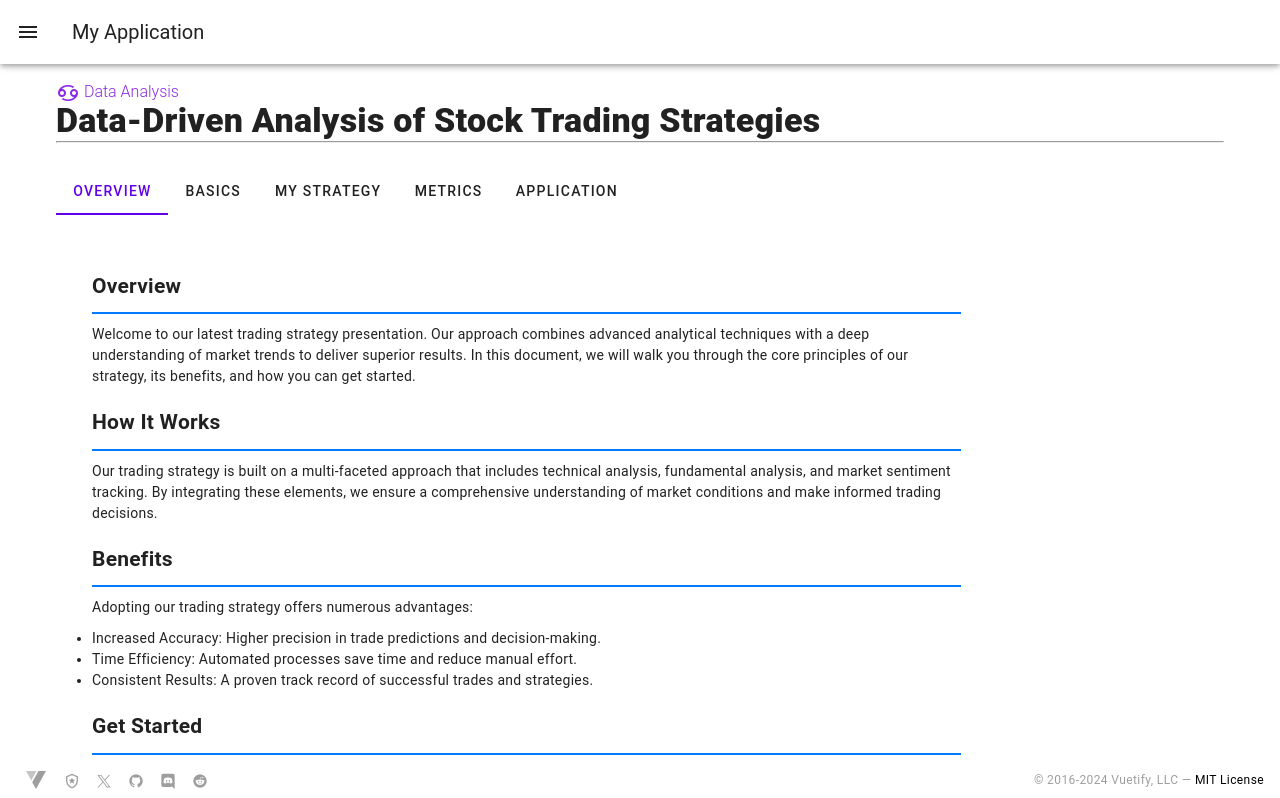
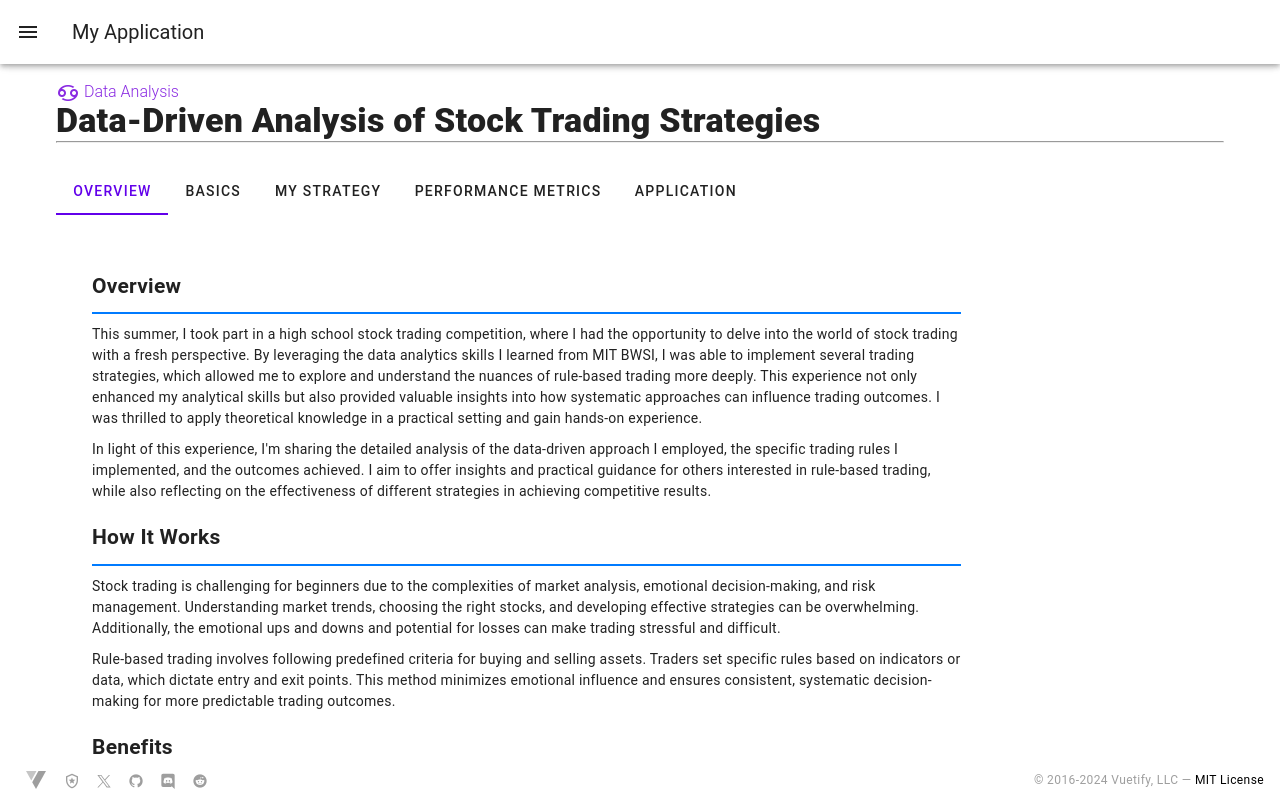
Before and after one commit to frostfyre01/Healthcare-AI, a Vue app: page /trading-analysis in a window 1280 px wide. Shown: the top 798 px of the page. Built offline with nearby package versions, Linux system fonts and the light colour scheme.

Commit message:
add content

```diff
--- a/src/components/trading/trading-basics.vue
+++ b/src/components/trading/trading-basics.vue
@@ -2,27 +2,34 @@
    <div class="container">
         <div class="section">
             <h2>Basics</h2>
-            <p>Welcome to our latest trading strategy presentation. Our approach combines advanced analytical techniques with a deep understanding of market trends to deliver superior results. In this document, we will walk you through the core principles of our strategy, its benefits, and how you can get started.</p>
+            <p>The goal of a successful trading strategy is to achieve consistent profitability over time. Evaluating a trading strategy involves various factors. Here, I will focus on the fundamentals: Backtesting, Performance Metrics and Optimization.</p>
         </div>
 
         <div class="section">
-            <h2>How It Works</h2>
-            <p>Our trading strategy is built on a multi-faceted approach that includes technical analysis, fundamental analysis, and market sentiment tracking. By integrating these elements, we ensure a comprehensive understanding of market conditions and make informed trading decisions.</p>
+            <h2>Backtesting</h2>
+            <p>Backtesting is the process of testing a trading strategy using historical market data to evaluate its effectiveness and performance.</p>
         </div>
 
         <div class="section">
-            <h2>Benefits</h2>
-            <p>Adopting our trading strategy offers numerous advantages:</p>
-            <ul>
-                <li>Increased Accuracy: Higher precision in trade predictions and decision-making.</li>
-                <li>Time Efficiency: Automated processes save time and reduce manual effort.</li>
-                <li>Consistent Results: A proven track record of successful trades and strategies.</li>
-            </ul>
+            <h2>Performance Metrics</h2>
+            <p>Here are some key metrics for evaluating a strategy:</p>
+            <div style="margin-left: 30px;">
+                <ul>
+                    <li>Return on Investment (ROI): Measures the percentage gain or loss relative to the initial investment.</li>
+                    <li>Gross Profit: the sum of all profits from winning trades.</li>
+                    <li>Gross Loss: the sum of all losses from losing trades.</li>
+                    <li>Profit Factor: The ratio of gross profits to gross losses, indicating overall profitability.</li>
+                    <li>Maximum Drawdown: Indicates the largest peak-to-trough decline in equity during a specific period.</li>
+                    <li>Total Trade Number: The count of all executed trades within a specific period, reflecting trading activity.</li>
+                    <li>Win/Loss Ratio: Compares the number of winning trades to losing trades.</li>
+                    <li>Average Trade Profit/Loss: Calculates the average profit or loss per trade.</li>
+                </ul>
+            </div>
         </div>
 
         <div class="section">
-            <h2>Get Started</h2>
-            <p>Ready to elevate your trading game? Follow the link below to get started with our trading strategy and discover how it can transform your trading experience.</p>
+            <h2>Optimization</h2>
+            <p>Adjust and refine the strategy parameters to improve performance, but avoid overfitting to historical data, which can lead to poor future performance.</p>
             <v-btn color="primary" @click="handleButtonClick">Learn More</v-btn>
         </div>
     </div>
@@ -32,7 +39,7 @@
 export default {
   methods: {
     handleButtonClick() {
-        this.$emit('change-tab', 'basics');
+        this.$emit('change-tab', 'mystrategy');
     }
   }
 }
--- a/src/components/trading/trading-overview.vue
+++ b/src/components/trading/trading-overview.vue
@@ -2,27 +2,29 @@
    <div class="container">
         <div class="section">
             <h2>Overview</h2>
-            <p>Welcome to our latest trading strategy presentation. Our approach combines advanced analytical techniques with a deep understanding of market trends to deliver superior results. In this document, we will walk you through the core principles of our strategy, its benefits, and how you can get started.</p>
+            <p>This summer, I took part in a high school stock trading competition, where I had the opportunity to delve into the world of stock trading with a fresh perspective. By leveraging the data analytics skills I learned from MIT BWSI, I was able to implement several trading strategies, which allowed me to explore and understand the nuances of rule-based trading more deeply. This experience not only enhanced my analytical skills but also provided valuable insights into how systematic approaches can influence trading outcomes. I was thrilled to apply theoretical knowledge in a practical setting and gain hands-on experience. </p>
+            <p>In light of this experience, I'm sharing the detailed analysis of the data-driven approach I employed, the specific trading rules I implemented, and the outcomes achieved. I aim to offer insights and practical guidance for others interested in rule-based trading, while also reflecting on the effectiveness of different strategies in achieving competitive results.</p>
         </div>
 
         <div class="section">
             <h2>How It Works</h2>
-            <p>Our trading strategy is built on a multi-faceted approach that includes technical analysis, fundamental analysis, and market sentiment tracking. By integrating these elements, we ensure a comprehensive understanding of market conditions and make informed trading decisions.</p>
+            <p>Stock trading is challenging for beginners due to the complexities of market analysis, emotional decision-making, and risk management. Understanding market trends, choosing the right stocks, and developing effective strategies can be overwhelming. Additionally, the emotional ups and downs and potential for losses can make trading stressful and difficult.</p>
+            <p>Rule-based trading involves following predefined criteria for buying and selling assets. Traders set specific rules based on indicators or data, which dictate entry and exit points. This method minimizes emotional influence and ensures consistent, systematic decision-making for more predictable trading outcomes.</p>
         </div>
 
         <div class="section">
             <h2>Benefits</h2>
-            <p>Adopting our trading strategy offers numerous advantages:</p>
-            <ul>
-                <li>Increased Accuracy: Higher precision in trade predictions and decision-making.</li>
-                <li>Time Efficiency: Automated processes save time and reduce manual effort.</li>
-                <li>Consistent Results: A proven track record of successful trades and strategies.</li>
-            </ul>
+            <p>Here are a few benefits of rule-based trading:</p>
+            <div style="margin-left: 30px;">
+                <ul>
+                    <li>Consistency: Adheres to predefined criteria, reducing emotional decision-making, avoiding impulsive trades.</li>
+                    <li>Backtesting: Allows for evaluation of strategies using historical data.</li>
+                    <li>Efficiency: Automates trading decisions, saving time and effort.</li>
+                </ul>
+            </div>
         </div>
 
         <div class="section">
-            <h2>Get Started</h2>
-            <p>Ready to elevate your trading game? Follow the link below to get started with our trading strategy and discover how it can transform your trading experience.</p>
             <v-btn color="primary" @click="handleButtonClick">Learn More</v-btn>
         </div>
     </div>
--- a/src/pages/trading-analysis.vue
+++ b/src/pages/trading-analysis.vue
@@ -15,7 +15,7 @@
         <v-tab value="overview">Overview</v-tab>
         <v-tab value="basics">Basics</v-tab>
         <v-tab value="mystrategy">My Strategy</v-tab>
-        <v-tab value="metrics">Metrics</v-tab>
+        <v-tab value="metrics">Performance Metrics</v-tab>
         <v-tab value="application">Application</v-tab>
       </v-tabs>
 
```
